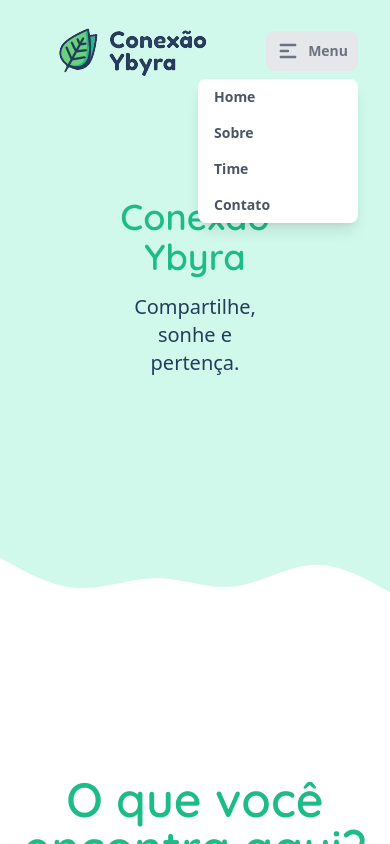
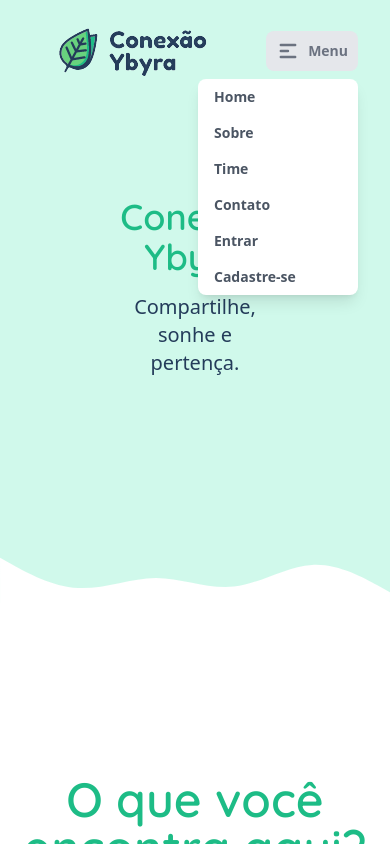
Before and after one commit to Conexao-Ybyra/frontend, a React (Vite) app: page / in a window 390 px wide. Both pictures are taken after a click on the button "Menu". Shown: the top 844 px of the page. Built offline with nearby package versions, Linux system fonts and the light colour scheme.

Commit message:
Update Navbar.tsx

```diff
--- a/src/components/Navbar/Navbar.tsx
+++ b/src/components/Navbar/Navbar.tsx
@@ -111,28 +111,28 @@ function Navbar() {
             <div className="absolute right-0 mt-2 w-40 rounded-lg bg-white shadow-lg">
               <Link
                 to="/home"
-                className="block px-4 py-2 text-sm text-gray-600 font-semibold hover:bg-indigo-100"
+                className="block px-4 py-2 text-sm text-gray-600 font-semibold hover:bg-english-violet"
                 onClick={closeDropdown}
               >
                 Home
               </Link>
               <Link
                 to="/sobre"
-                className="block px-4 py-2 text-sm text-gray-600 font-semibold hover:bg-indigo-100"
+                className="block px-4 py-2 text-sm text-gray-600 font-semibold hover:bg-english-violet"
                 onClick={closeDropdown}
               >
                 Sobre
               </Link>
               <Link
                 to="/time"
-                className="block px-4 py-2 text-sm text-gray-600 font-semibold hover:bg-indigo-100"
+                className="block px-4 py-2 text-sm text-gray-600 font-semibold hover:bg-english-violet"
                 onClick={closeDropdown}
               >
                 Time
               </Link>
               <Link
                 to="/contato"
-                className="block px-4 py-2 text-sm text-gray-600 font-semibold hover:bg-indigo-100"
+                className="block px-4 py-2 text-sm text-gray-600 font-semibold hover:bg-english-violet"
                 onClick={closeDropdown}
               >
                 Contato
@@ -140,8 +140,7 @@ function Navbar() {
               <div>
                 <Link
                   to="/login"
-
-                  className="hidden rounded-3xl bg-orange-crayola px-5 py-3 mr-3 text-center text-sm font-semibold text-antiflash-white outline-none ring-indigo-300 transition duration-100 hover:bg-gray-300 hover:text-orange-crayola focus-visible:ring active:text-gray-700 md:text-base lg:inline-block"
+                className="block px-4 py-2 text-sm text-gray-600 font-semibold hover:bg-orange-crayola"
                 onClick={closeDropdown}
                   >
                   Entrar
@@ -150,7 +149,7 @@ function Navbar() {
                 <Link
                   to="/cadastro"
 
-                  className="hidden rounded-3xl bg-orange-crayola px-5 py-3 mr-3 text-center text-sm font-semibold text-antiflash-white outline-none ring-indigo-300 transition duration-100 hover:bg-gray-300 hover:text-orange-crayola focus-visible:ring active:text-gray-700 md:text-base lg:inline-block"
+                className="block px-4 py-2 text-sm text-gray-600 font-semibold hover:bg-orange-crayola"
                 onClick={closeDropdown}
                   >
                   Cadastre-se
```
